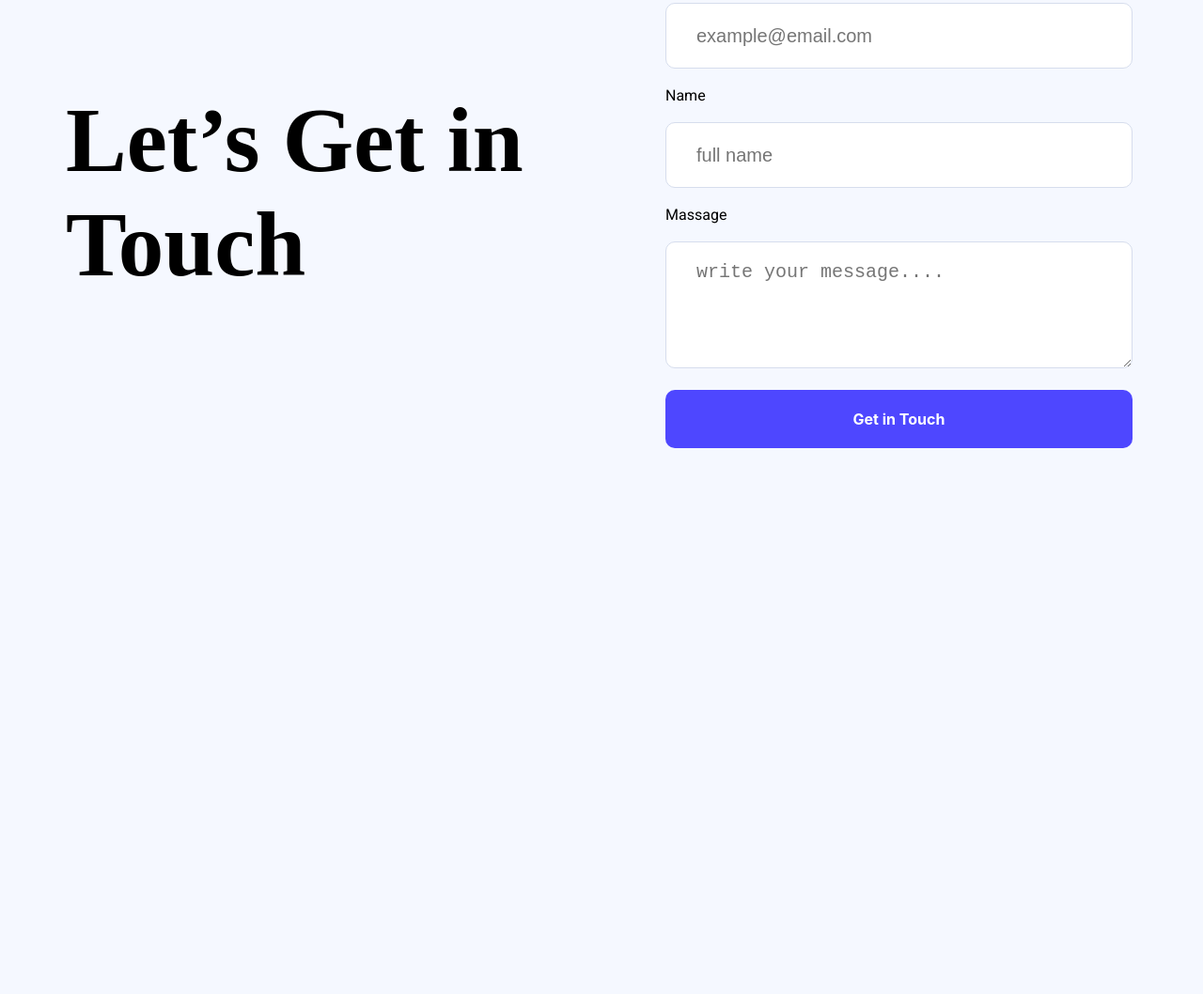
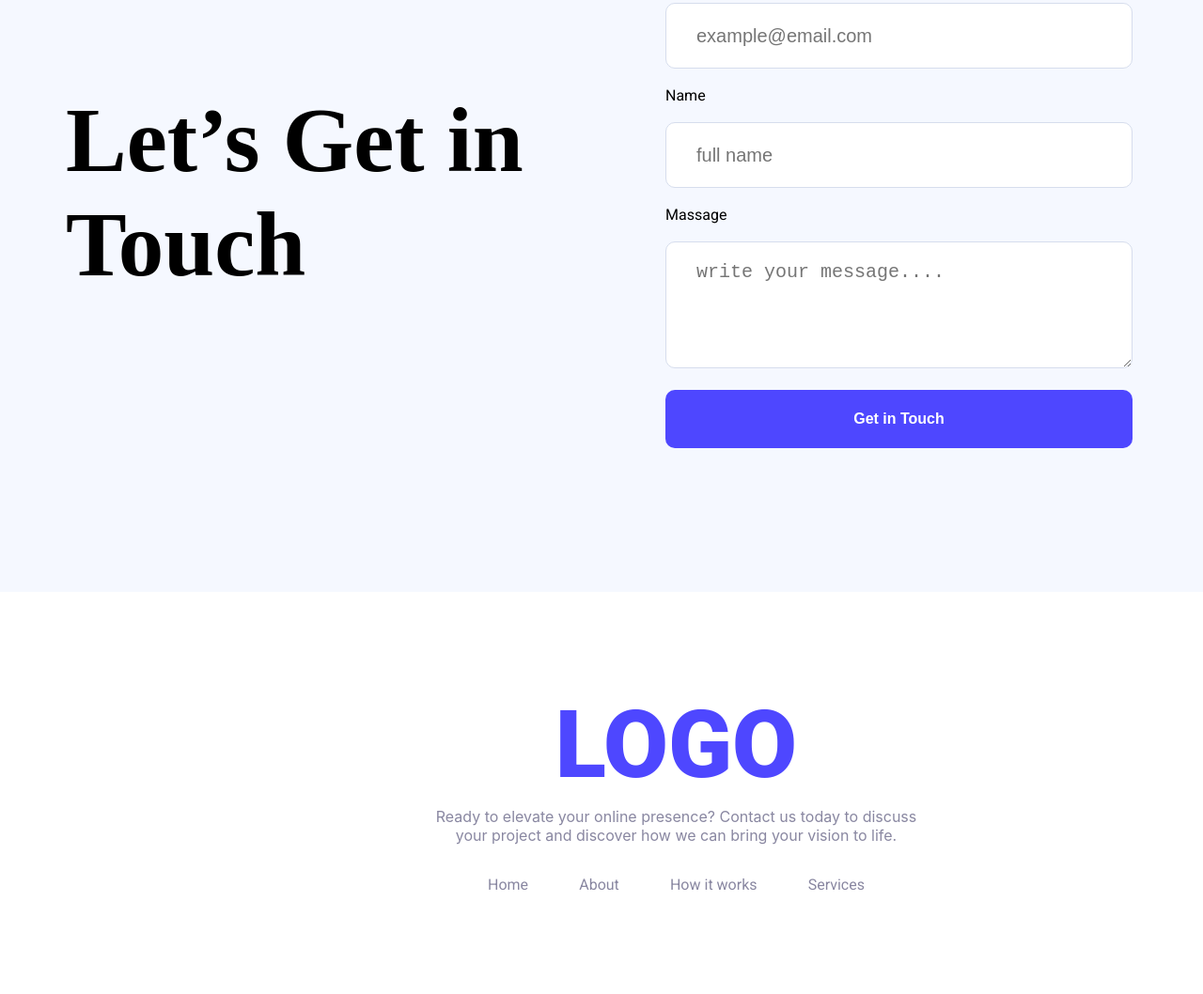
Before and after one commit to Antushil11/B12A01-landing-launchpad--2, a plain HTML site: page index.html in a window 1280 px wide. Shown: the part 2287-3345 px from the top of the page at 94% size. Before the commit the page ends 2929 px from the top, so only its background shows below. Drawn offline with Linux system fonts and the light colour scheme.

Commit message:
added footer

```diff
--- a/index.html
+++ b/index.html
@@ -175,7 +175,8 @@
                     <input class="form-box" type="text" id="name" placeholder="full name"><br><br>
 
                     <label for="text">Massage</label><br><br>
-                    <textarea class="textarea" placeholder="write your message...." name="" id="text" cols="30" rows="10" ></textarea>
+                    <textarea class="textarea" placeholder="write your message...." name="" id="text" cols="30"
+                        rows="10"></textarea>
                 </form><br>
 
                 <button class="Get-in-Touch button">Get in Touch</button>
@@ -187,6 +188,28 @@
     </main>
     <!-- main end -->
 
+    <!-- footer start -->
+    <footer class=" Footer-Section">
+
+        <div class="centered">
+
+            <h1>LOGO</h1>
+            <p>Ready to elevate your online presence? Contact us today to discuss your project and discover how we can
+                bring your vision to life.</p>
+
+            <div class="Links">
+                <a href="#">Home</a>
+                <a href="#">About</a>
+                <a href="#">How it works</a>
+                <a href="#">Services</a>
+
+            </div>
+        </div>
+
+    </footer>
+
+    <!-- footer end -->
+
 
 
 </body>
--- a/style/style.css
+++ b/style/style.css
@@ -311,6 +311,7 @@ body {
     gap: 50px;
     margin-bottom: 137px;
 
+
 }
 
 .Feedback .h1 {
@@ -432,6 +433,7 @@ body {
     margin-top: 92px;
     gap: 120px;
     margin-bottom: 116px;
+    margin-bottom: 14px;
 }
 
 .Touch-Section-Title {
@@ -451,7 +453,7 @@ body {
     height: 490px;
 
     position: relative;
-    right:  10px;
+    right: 10px;
 
 }
 
@@ -506,8 +508,80 @@ body {
     border: none;
     width: 497px;
     height: 62px;
-    font-family: Inter;
+
 
 }
 
- /* main end */
+/* main end */
+
+
+/* footer start */
+.Footer-Section {
+    width: 1440px;
+    height: 428px;
+    background-color: rgb(255, 255, 255);
+    margin: 0 auto;
+
+
+
+
+}
+
+.centered{
+
+    width: 531px;
+    height: 221px;
+    text-align: center;
+    margin: 104px 455px 103px 454px;
+    display: flex;
+    flex-direction: column;
+    align-items: center;
+
+    position: relative;
+    top: 104px;
+
+
+
+
+
+}
+.centered h1{
+    font-size: 100px;
+    font-weight: 900;
+    color: rgb(78, 71, 255);
+    width: 291px;
+    height: 121px;
+
+    margin-top: 0px;
+    margin-bottom: -8px;
+    text-align: center;
+
+}
+.centered p{
+    width: 531px;
+    height: 48px;
+
+    color: rgb(137, 135, 161);
+    font-weight: 400;
+    font-family: inter;
+    text-align: center;
+
+}
+
+.Links {
+
+    display: flex;
+    flex-direction: row;
+    justify-content: space-between;
+    width: 401px;
+    height: 24px;
+    margin-top: 10px;
+
+}
+
+.Links a{
+    text-decoration: none;
+    color: rgb(137, 135, 161);
+
+}
+/* footer end  */
```
